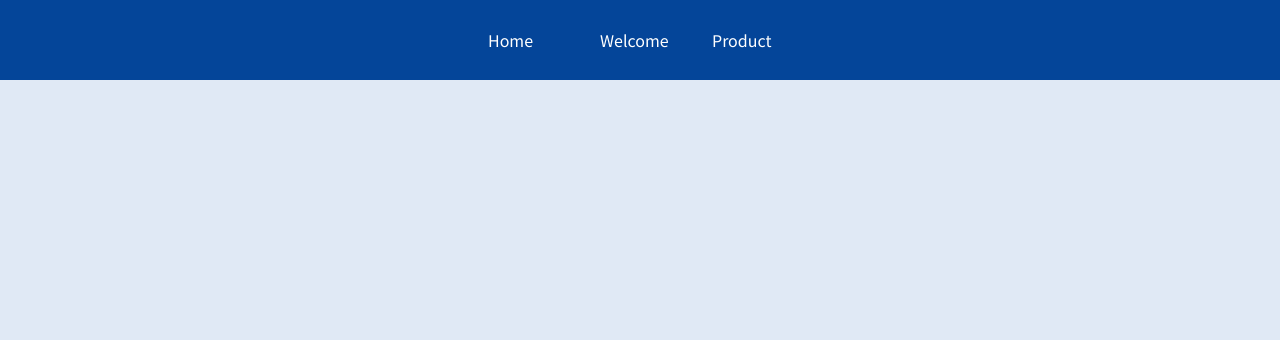
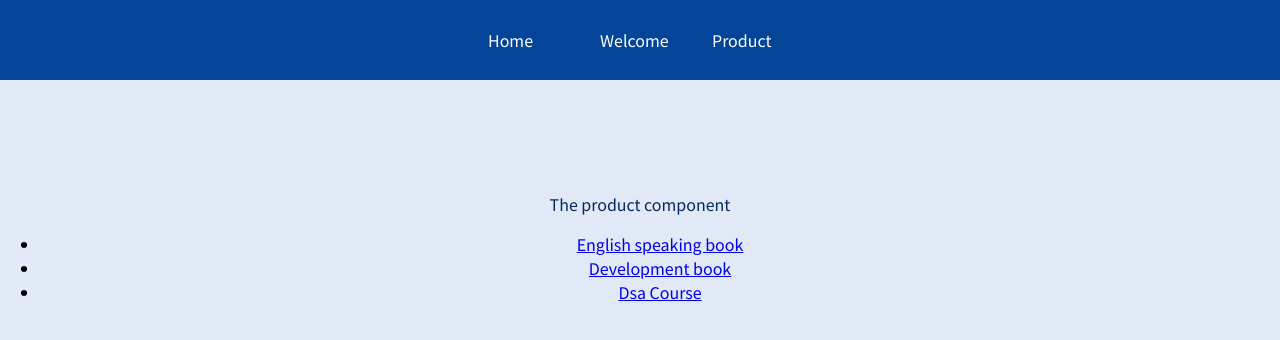
Before and after one commit to adilahamad786/basic-of-react-router-dom, a JavaScript app: page /products in a window 1280 px wide. Shown: the top 340 px of the page. Built offline with nearby package versions, Linux system fonts and the light colour scheme.

Commit message:
Show product-details clicking on item link.

```diff
--- a/src/App.js
+++ b/src/App.js
@@ -12,8 +12,8 @@ function App() {
         <Routes>
           <Route path="/" element={<h1>The home page.</h1>} />
           <Route path="/welcome" element={<Welcome />} />
-          <Route path="/product" element={<Product />} />
-          <Route path="/product-details/:productId" element={<ProductDetails />} />
+          <Route path="/products" element={<Product />} />
+          <Route path="/products/:productId" element={<ProductDetails />} />
         </Routes>
       </main>
     </div>
--- a/src/components/MainHeader.js
+++ b/src/components/MainHeader.js
@@ -14,7 +14,7 @@ const MainHeader = () => {
             <NavLink to="/welcome">Welcome</NavLink>
           </li>
           <li>
-            <NavLink to="/product">Product</NavLink>
+            <NavLink to="/products">Product</NavLink>
           </li>
         </ul>
       </nav>
--- a/src/pages/Product.js
+++ b/src/pages/Product.js
@@ -1,11 +1,19 @@
+import { Link } from "react-router-dom";
+
 const Product = () => {
   return (
     <section>
       <p>The product component</p>
       <ul>
-        <li>English speaking book</li>
-        <li>Development book</li>
-        <li>Dsa Course</li>
+        <li>
+          <Link to="/products/p1">English speaking book</Link>
+        </li>
+        <li>
+          <Link to="/products/p2">Development book</Link>
+        </li>
+        <li>
+          <Link to="/products/p2">Dsa Course</Link>
+        </li>
       </ul>
     </section>
   );
```
